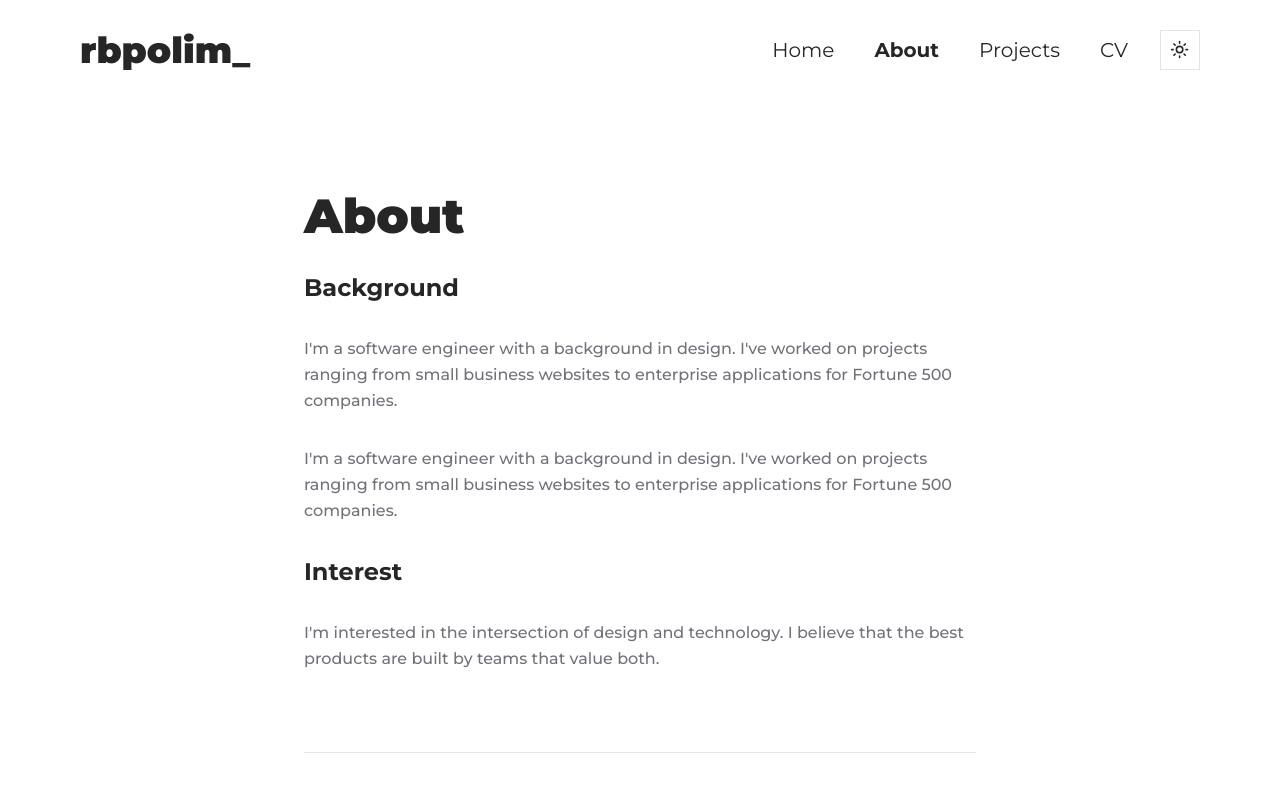
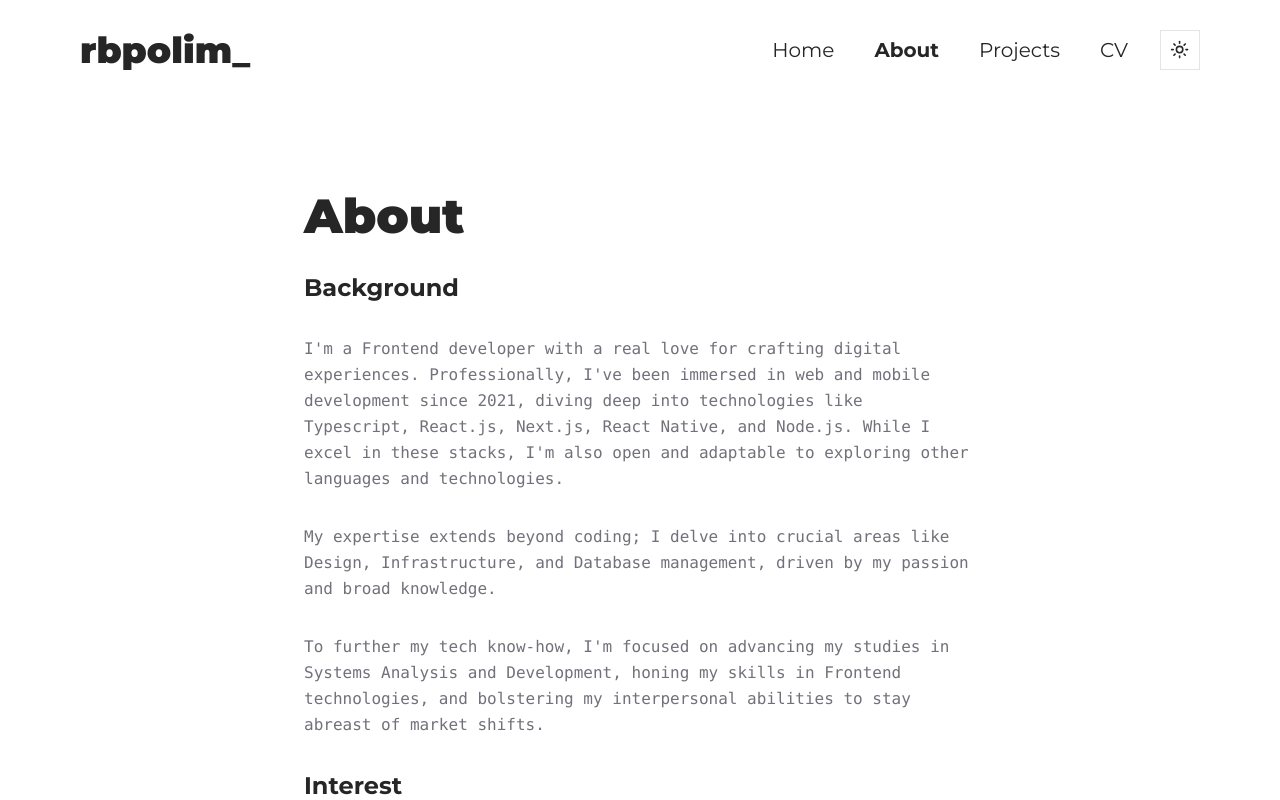
Before and after one commit to rbpolim/portfolio-v2, a Next.js app: page /about in a window 1280 px wide. Shown: the top 800 px of the page. Built offline with nearby package versions, Linux system fonts and the light colour scheme.

Commit message:
chore: some improvements

```diff
--- a/app/(site)/(routes)/about/page.tsx
+++ b/app/(site)/(routes)/about/page.tsx
@@ -16,14 +16,23 @@ const AboutPage = () => {
             <h3>Background</h3>
           </Heading>
           <Text>
-            I&apos;m a software engineer with a background in design. I&apos;ve
-            worked on projects ranging from small business websites to
-            enterprise applications for Fortune 500 companies.
+            I&apos;m a Frontend developer with a real love for crafting digital
+            experiences. Professionally, I've been immersed in web and mobile
+            development since 2021, diving deep into technologies like
+            Typescript, React.js, Next.js, React Native, and Node.js. While I
+            excel in these stacks, I'm also open and adaptable to exploring
+            other languages and technologies.
           </Text>
           <Text>
-            I&apos;m a software engineer with a background in design. I&apos;ve
-            worked on projects ranging from small business websites to
-            enterprise applications for Fortune 500 companies.
+            My expertise extends beyond coding; I delve into crucial areas like
+            Design, Infrastructure, and Database management, driven by my
+            passion and broad knowledge.
+          </Text>
+          <Text>
+            To further my tech know-how, I'm focused on advancing my studies in
+            Systems Analysis and Development, honing my skills in Frontend
+            technologies, and bolstering my interpersonal abilities to stay
+            abreast of market shifts.
           </Text>
           <Heading size="sm" asChild>
             <h3>Interest</h3>
@@ -33,8 +42,8 @@ const AboutPage = () => {
             believe that the best products are built by teams that value both.
           </Text>
         </div>
-        <Separator />
-        <div className="space-y-8">
+        {/* <Separator /> */}
+        {/* <div className="space-y-8">
           <Heading className="font-black">Tools & Technologies</Heading>
           <Text>Here are some of the tools I use most frequently.</Text>
           <div className="grid grid-cols-4 gap-10 pt-10">
@@ -147,7 +156,7 @@ const AboutPage = () => {
               <Text>TypeScript</Text>
             </div>
           </div>
-        </div>
+        </div> */}
         <Separator />
         <ContactForm />
       </div>
--- a/app/(site)/(routes)/projects/page.tsx
+++ b/app/(site)/(routes)/projects/page.tsx
@@ -1,9 +1,6 @@
-import { featuredProjects } from "@/constants/projects";
-
 import { Text } from "@/components/text";
 import { Heading } from "@/components/heading";
 import { Bounded } from "@/components/bounded";
-import { ProjectCard } from "@/components/project-card";
 
 const ProjectsPage = () => {
   return (
@@ -11,9 +8,22 @@ const ProjectsPage = () => {
       <div className="w-full max-w-2xl mx-auto space-y-8 my-20">
         <Heading>Projects</Heading>
         <Text>
+          🚧 Building this page is still a work in progress. In the meantime,
+          you can check out my{" "}
+          <a
+            href="https://www.linkedin.com/in/rbpolim/"
+            target="_blank"
+            rel="noopener noreferrer"
+            className="text-primary-500 underline text-blue-600 hover:text-blue-800"
+          >
+            LinkedIn
+          </a>{" "}
+          for a more detailed list of my work experience.
+        </Text>
+        {/* <Text>
           Here are some of the projects I&apos;ve worked on over the years.
-        </Text>
-        <div className="grid grid-cols-1 gap-10 mt-16">
+        </Text> */}
+        {/* <div className="grid grid-cols-1 gap-10 mt-16">
           {featuredProjects.map((project) => (
             <ProjectCard
               key={project.title}
@@ -22,7 +32,7 @@ const ProjectsPage = () => {
               buttons={project.buttons}
             />
           ))}
-        </div>
+        </div> */}
       </div>
     </Bounded>
   );
--- a/components/project-card.tsx
+++ b/components/project-card.tsx
@@ -1,4 +1,4 @@
-import Link from "next/link"
+import Link from "next/link";
 
 import {
   Card,
@@ -6,48 +6,52 @@ import {
   CardDescription,
   CardFooter,
   CardHeader,
-  CardTitle
-} from "@/components/ui/card"
-import { Button } from "@/components/ui/button"
+  CardTitle,
+} from "@/components/ui/card";
+import { Button } from "@/components/ui/button";
+import { Project } from "@/data/resume-projects";
+import { Badge } from "./ui/badge";
 
 type ProjectCardProps = {
-  title: string
-  description: string
+  title: string;
+  description: string;
   buttons: {
-    label: string
-    href: string
-    variant?: "primary" | "secondary"
-  }[]
-}
+    label: string;
+    href: string;
+    variant?: "primary" | "secondary";
+  }[];
+};
 
-export const ProjectCard = ({
-  title,
-  description,
-  buttons
-}: ProjectCardProps) => {
+type BatataProps = {
+  data: Project;
+};
+
+export const ProjectCard = ({ data }: BatataProps) => {
   return (
     <Card>
       <CardHeader>
-        <CardTitle>{title}</CardTitle>
+        <CardTitle>{data.title}</CardTitle>
       </CardHeader>
       <CardContent>
-        <CardDescription>{description}</CardDescription>
-      </CardContent>
-      <CardFooter>
-        <div className="space-x-4">
-          {buttons.map((button) => (
-            <Button
-              asChild
-              key={button.href}
-              variant={button.variant as any}
-            >
-              <Link href={button.href}>
+        <CardDescription>{data.description}</CardDescription>
+        <div className="mt-4 flex items-center flex-wrap gap-1">
+          {data.techs.map((tech) => (
+            <Badge key={tech} variant="secondary" className="rounded-md">
+              {tech}
+            </Badge>
+          ))}
+        </div>
+        <div className="space-x-4 mt-4">
+          {data.buttons.map((button) => (
+            <Button asChild key={button.href} variant="outline">
+              <a target="_blank" rel="noopener noreferrer" href={button.href}>
                 {button.label}
-              </Link>
+              </a>
             </Button>
           ))}
         </div>
-      </CardFooter>
+      </CardContent>
+      <CardFooter></CardFooter>
     </Card>
-  )
-}
+  );
+};
--- a/components/sections/projects-section.tsx
+++ b/components/sections/projects-section.tsx
@@ -1,8 +1,8 @@
-import { Bounded } from "@/components/bounded"
-import { Heading } from "@/components/heading"
-import { ProjectCard } from "@/components/project-card"
+import { Bounded } from "@/components/bounded";
+import { Heading } from "@/components/heading";
+import { ProjectCard } from "@/components/project-card";
 
-import { featuredProjects } from "@/constants/projects"
+import { featuredProjects } from "@/data/resume-projects";
 
 export const ProjectsSection = () => {
   return (
@@ -12,14 +12,9 @@ export const ProjectsSection = () => {
       </Heading>
       <div className="grid grid-cols-1 gap-10 mt-16 md:grid-cols-2">
         {featuredProjects.map((project) => (
-          <ProjectCard
-            key={project.title}
-            title={project.title}
-            description={project.description}
-            buttons={project.buttons}
-          />
+          <ProjectCard data={project} />
         ))}
       </div>
     </Bounded>
-  )
-}
+  );
+};
--- a/components/text.tsx
+++ b/components/text.tsx
@@ -1,26 +1,24 @@
-import { Slot } from "@radix-ui/react-slot"
+import { Slot } from "@radix-ui/react-slot";
 
-import { cn } from "@/lib/utils"
+import { cn } from "@/lib/utils";
 
 type TextProps = {
-  children: React.ReactNode
-  className?: string
-  asChild?: boolean
-}
+  children: React.ReactNode;
+  className?: string;
+  asChild?: boolean;
+};
 
-export const Text = ({
-  children,
-  className,
-  asChild
-}: TextProps) => {
-  const Component = asChild ? Slot : 'p'
+export const Text = ({ children, className, asChild }: TextProps) => {
+  const Component = asChild ? Slot : "p";
 
   return (
-    <Component className={cn(
-      'leading-relaxed font-medium text-muted-foreground',
-      className
-    )}>
+    <Component
+      className={cn(
+        "leading-relaxed font-medium text-muted-foreground font-mono",
+        className
+      )}
+    >
       {children}
     </Component>
-  )
-}
+  );
+};
--- /dev/null
+++ b/components/ui/badge.tsx
@@ -0,0 +1,36 @@
+import * as React from "react";
+import { cva, type VariantProps } from "class-variance-authority";
+
+import { cn } from "@/lib/utils";
+
+const badgeVariants = cva(
+  "inline-flex items-center border px-2.5 py-0.5 text-xs font-semibold transition-colors focus:outline-none focus:ring-2 focus:ring-ring focus:ring-offset-2",
+  {
+    variants: {
+      variant: {
+        default:
+          "border-transparent bg-primary text-primary-foreground hover:bg-primary/80",
+        secondary:
+          "border-transparent bg-secondary text-secondary-foreground hover:bg-secondary/80",
+        destructive:
+          "border-transparent bg-destructive text-destructive-foreground hover:bg-destructive/80",
+        outline: "text-foreground",
+      },
+    },
+    defaultVariants: {
+      variant: "default",
+    },
+  }
+);
+
+export interface BadgeProps
+  extends React.HTMLAttributes<HTMLDivElement>,
+    VariantProps<typeof badgeVariants> {}
+
+function Badge({ className, variant, ...props }: BadgeProps) {
+  return (
+    <div className={cn(badgeVariants({ variant }), className)} {...props} />
+  );
+}
+
+export { Badge, badgeVariants };
```
